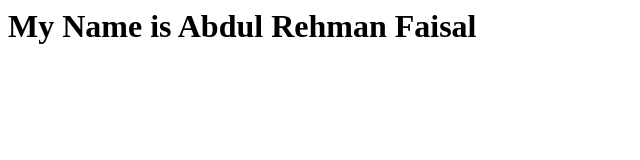
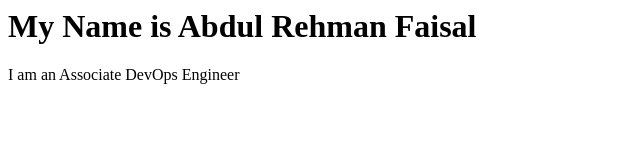
Before and after one commit to abdulrehmanfaisal100/Code_Pipeline, a plain HTML site: page index.html in a window 1280 px wide. Shown: the whole page, without its empty margins (0-640 px from the left). Drawn offline with Linux system fonts and the light colour scheme.

Commit message:
Updated index.html page

```diff
--- a/index.html
+++ b/index.html
@@ -1 +1,2 @@
 <h1>My Name is Abdul Rehman Faisal</h1>
+<p>I am an Associate DevOps Engineer</p>
```
